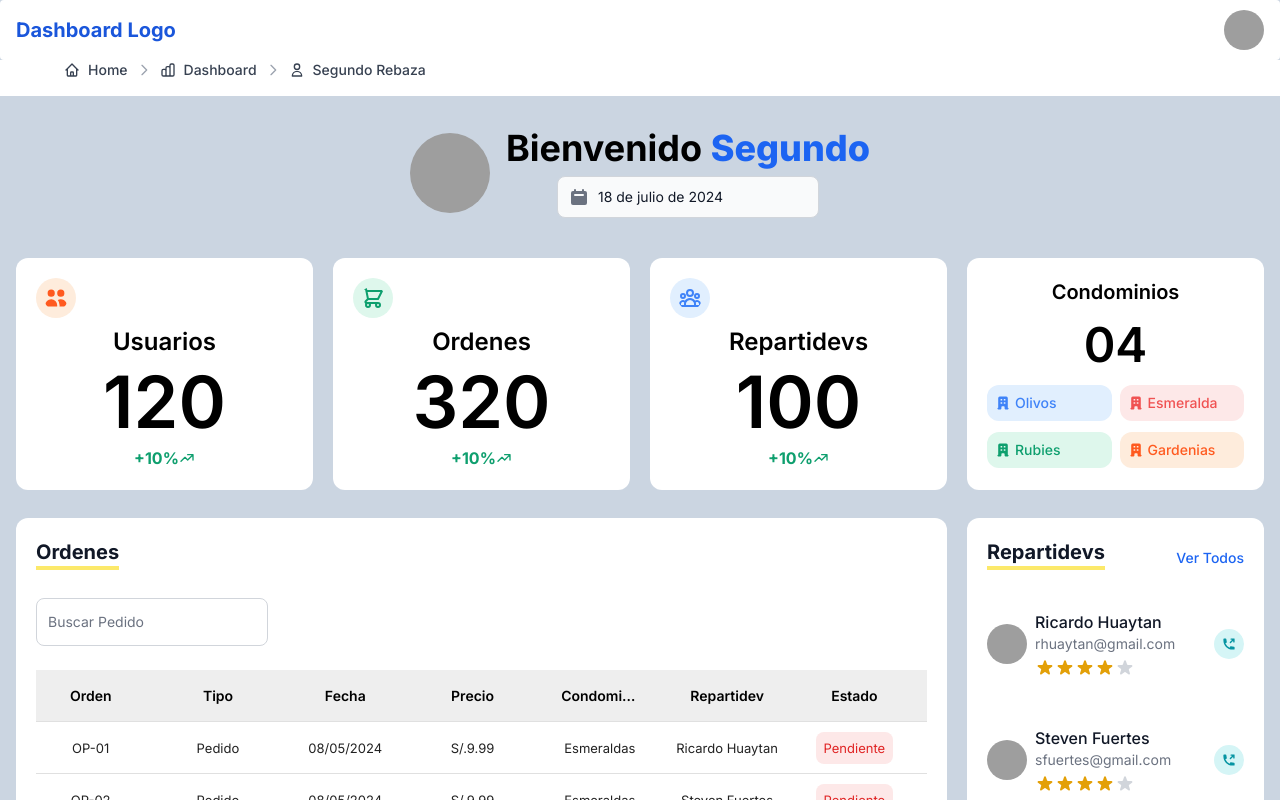
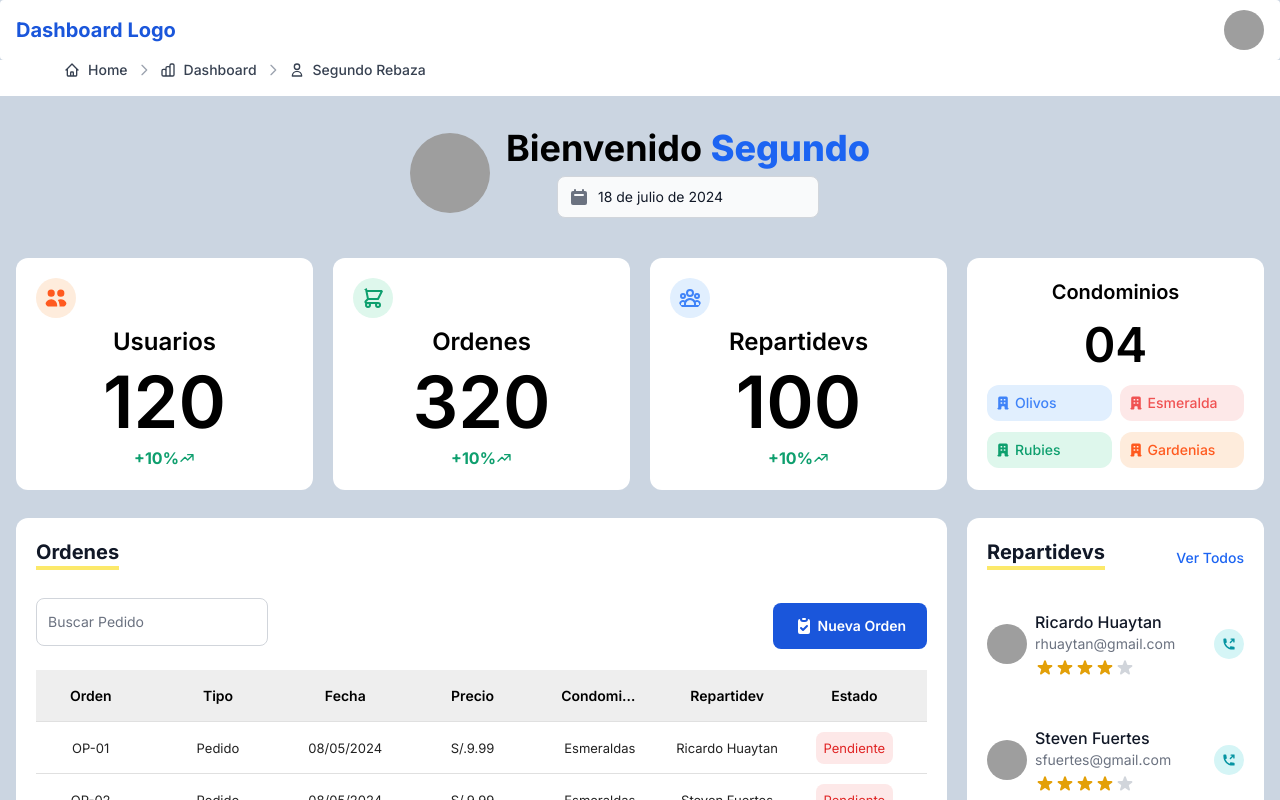
Before and after one commit to SegundoRP/ican_project, a Next.js app in the folder frontend/: page /dashboard in a window 1280 px wide. Shown: the top 800 px of the page. Built offline with nearby package versions, Linux system fonts and the light colour scheme; grey boxes are pictures that could not be loaded.

Commit message:
feat: :sparkles: Se actualizado la modal para la creacion de nuevas ordenes y se agrego a la pagina principal

```diff
--- a/frontend/src/components/dashboard/modals/NuevaOrden.jsx
+++ b/frontend/src/components/dashboard/modals/NuevaOrden.jsx
@@ -1,9 +1,45 @@
-import React from 'react'
+"use client";
+
+import {
+  Button,
+  Modal,
+} from "flowbite-react";
+import { useState } from "react";
+import FormNuevaOrden from "../Forms/FormNuevaOrden";
+import { HiClipboardCheck } from "react-icons/hi";
 
 export default function NuevaOrden() {
+
+  const [openModal, setOpenModal] = useState(false);
+
   return (
-    <div>
-      Generar Nueva Orden
-    </div>
+    <>
+      <Button
+        color="blue"
+        className="font-semibold p-1"
+        onClick={() => setOpenModal(true)}
+      >
+
+        <p className="flex items-center justify-between gap-1"><HiClipboardCheck className="size-5"/> Nueva Orden</p>
+      </Button>
+      <Modal
+        show={openModal}
+        size="md"
+        popup
+        onClose={() => setOpenModal(false)}
+      >
+        <Modal.Header />
+        <Modal.Body>
+          <div className="space-y-6">
+            <h3 className="text-2xl text-center font-bold text-gray-900">
+              Registrar Nueva Orden
+            </h3>
+            <div className="">
+              <FormNuevaOrden/>
+            </div>
+          </div>
+        </Modal.Body>
+      </Modal>
+    </>
   )
 }
--- a/frontend/src/components/dashboard/tablas/DataPrincipalOrdenes.jsx
+++ b/frontend/src/components/dashboard/tablas/DataPrincipalOrdenes.jsx
@@ -3,6 +3,7 @@
 import DataTable from "react-data-table-component";
 import { FloatingLabel } from "flowbite-react";
 import { useState } from "react";
+import NuevaOrden from "../modals/NuevaOrden";
 
 const customStyles = {
   rows: {
@@ -255,6 +256,7 @@ export default function DataPrincipalOrdenes() {
           label="Buscar Pedido"
           onChange={handleChange}
         />
+        <NuevaOrden/>
       </div>
 
       <DataTable
```
